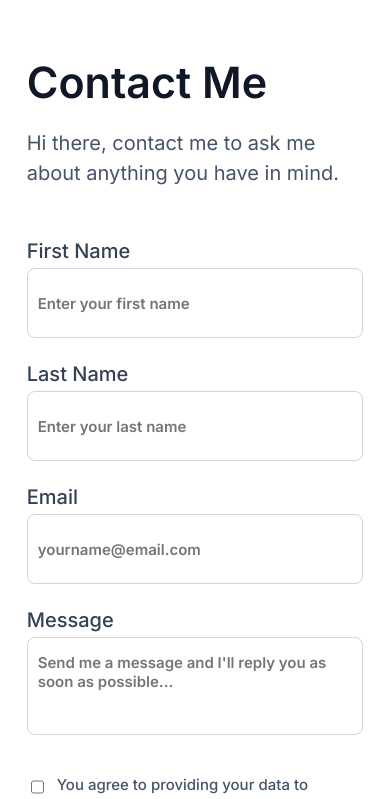
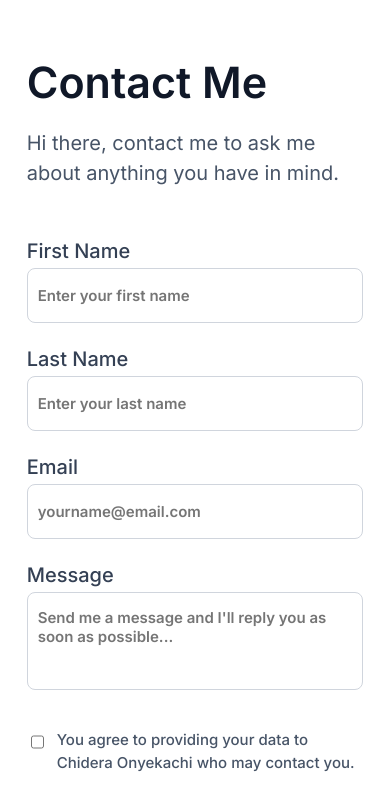
Before and after one commit to ChideraDev/Zuri-first-task, a React (Create React App) app: page /#/contact in a window 390 px wide. Shown: the top 799 px of the page. Built offline with nearby package versions, Linux system fonts and the light colour scheme.

Commit message:
update input height for small screen

```diff
--- a/src/index.css
+++ b/src/index.css
@@ -285,7 +285,7 @@ a{
   font-size: 43px;
 }
 #first_name, #last_name, #email{
-  height: 70px;
+  height: 55px;
 }
 #message{
   height: 98px;
```
